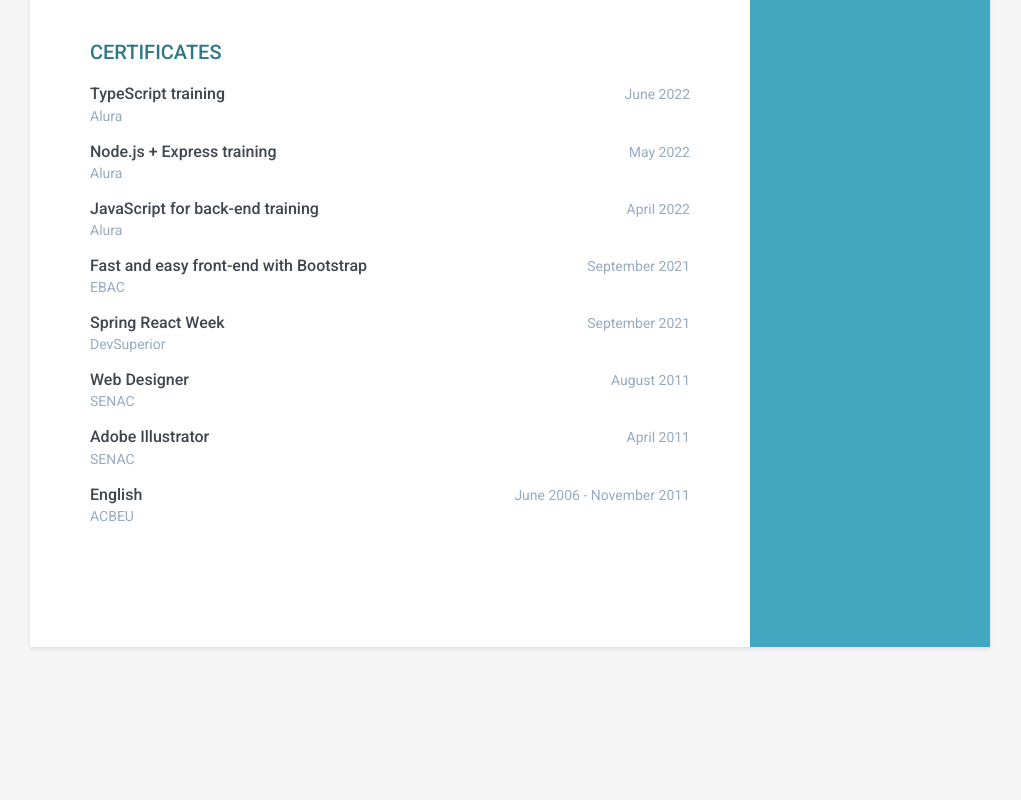
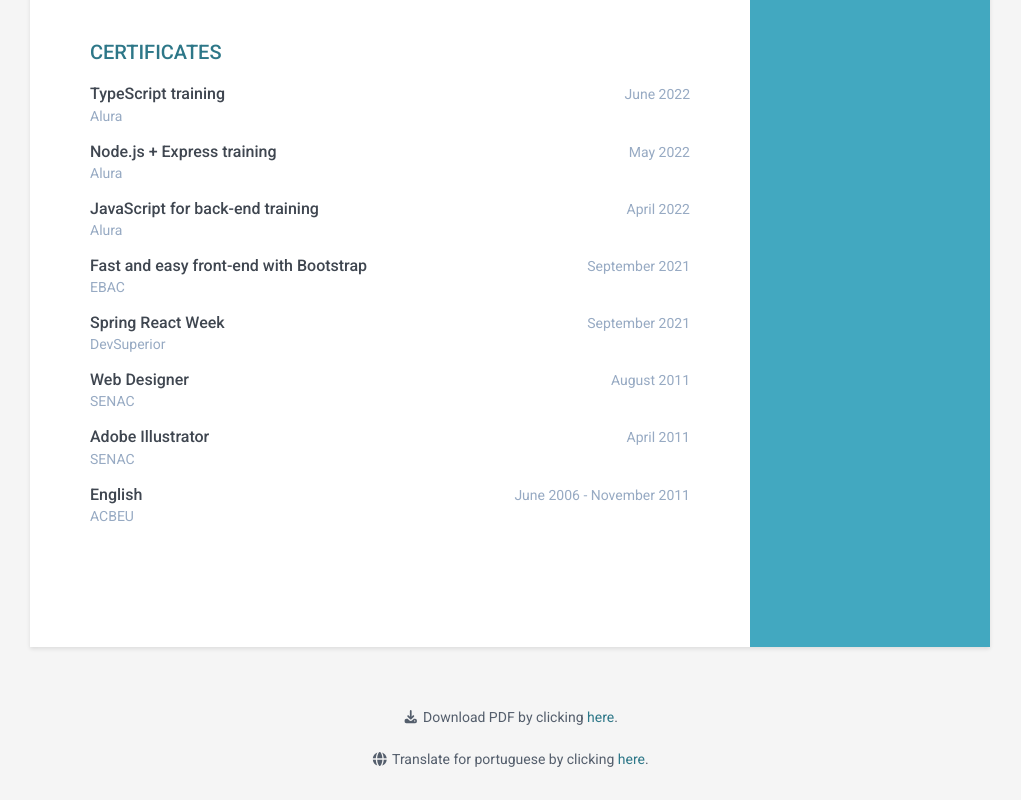
Before and after one commit to acn3to/resume, a plain HTML site: page index.html in a window 1280 px wide. Shown: the part 1669-2469 px from the top of the page, without its empty margins (130-1151 px from the left). Before the commit the page ends 2406 px from the top, so only its background shows below. Drawn offline with Linux system fonts and the light colour scheme.

Commit message:
updates resume pt2

```diff
--- a/index.html
+++ b/index.html
@@ -444,7 +444,7 @@
     </div>
 
     <footer class="footer">
-      <!-- <div class="text-center">
+      <div class="text-center">
         <span class="icon-holder"><i class="fas fa-download"></i></span
           > Download PDF by clicking <a href="https://github.com/acn3to/acn3to-resume/raw/main/assets/files/Curriculo_de_Arnaldo_Neto.pdf" target="_blank">here</a>.</small
         >
@@ -454,7 +454,7 @@
         <span class="icon-holder"><i class="fas fa-globe"></i></span
           > Translate for portuguese by clicking <a href="index_pt.html">here</a>.</small
         >
-      </div> -->
+      </div>
       <!-- //container -->
     </footer>
     <!--//footer-->
```
Also changed, not shown: index_pt.html (+2 -2 lines), 2 other files.
